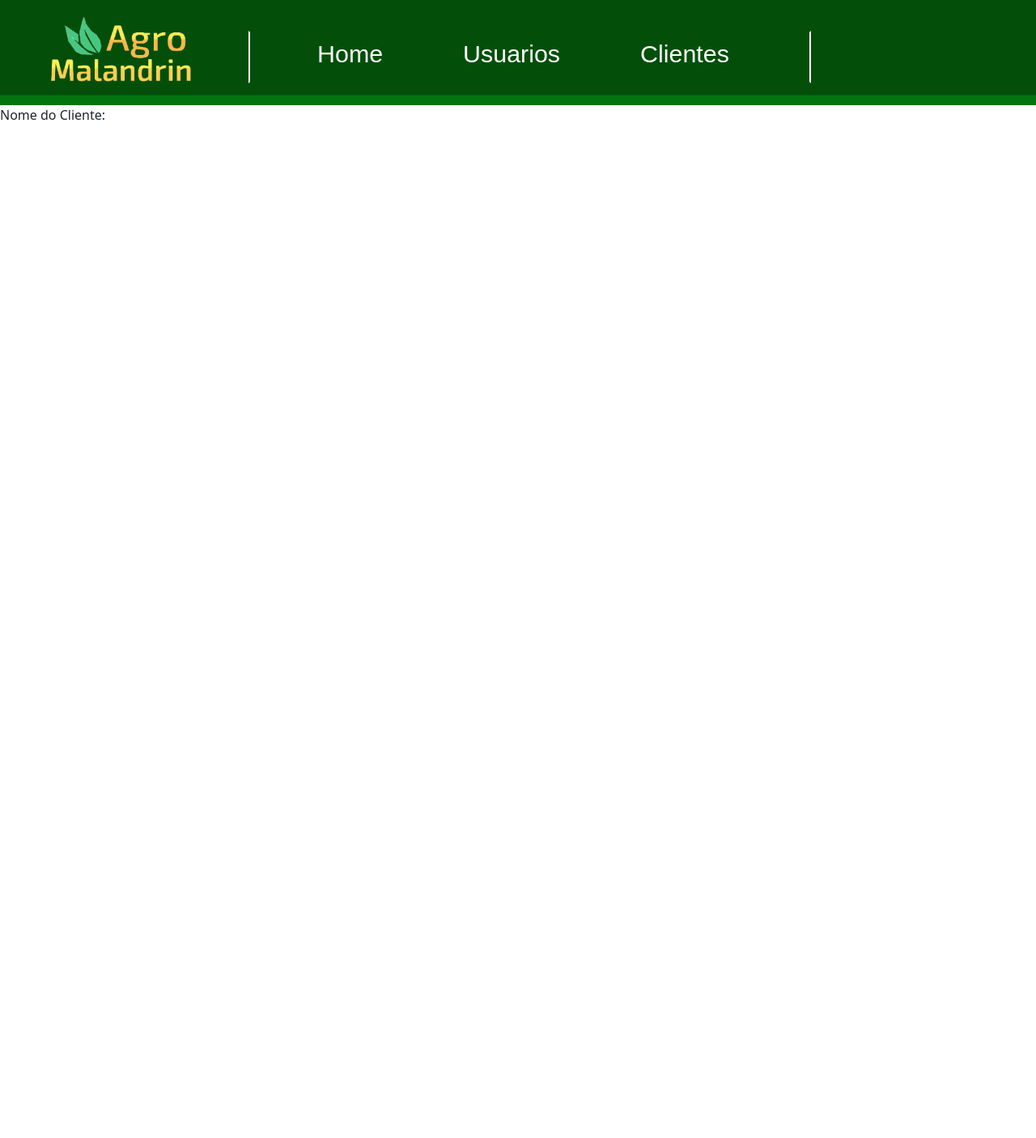
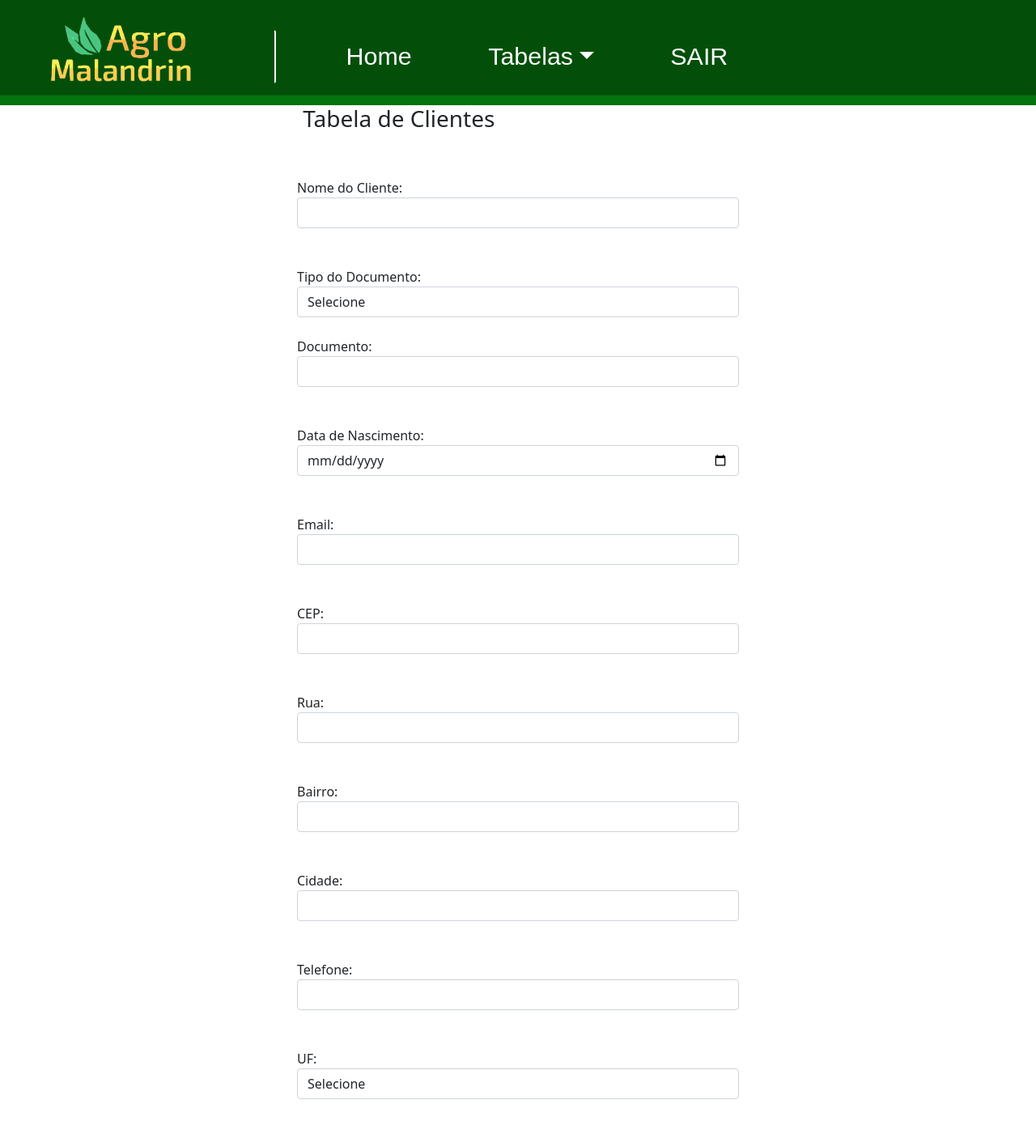
Before and after one commit to VictorH131/Projeto_AgroMalandrin_new, a PHP site: page /admin/clientes.php in a window 1280 px wide. Shown: the whole page at 81% size. Before the commit the page ends 148 px from the top, so only its background shows below. Run offline with PHP 8.4, Linux system fonts and the light colour scheme.

Commit message:
atualização do usuario, header admin, clientes

```diff
--- a/admin/clientes.php
+++ b/admin/clientes.php
@@ -12,10 +12,72 @@
 
     </head>
 <body>
-    <form action="clientes.php" method="POST">
-        <input type="hidden" name="id_cliente" value="<?= isset($_POST['id_cliente']) ? (int) $_POST['id_cliente'] : -1 ?>">
 
-            <label for="nome">Nome do Cliente:</label>
-    </form>
+<div class="container">
+        <div class="row">
+            <div class="col-md-6 mx-auto">
+
+                <div class="box">
+
+                    <h3><i class="glyphicon glyphicon-plus"></i>&nbsp;Tabela de Clientes</h3><br><br>
+
+                        <form action="" method="post">
+
+                            <input type="hidden" name="id_cliente" value="">
+
+                            <label for="nome">Nome do Cliente:</label><br>
+                            <input type="text" name="nome" value="" class="form-control"><br><br>
+
+                            <label for="tipo_do_documento">Tipo do Documento:</label><br>
+                                <select name="tipo_do_documento" required class="form-control">
+                                    <div class="tipo_documento">
+                                        <optgroup label="Documento">
+                                            <option value="invalido">Selecione</option>
+                                            <option value="cpf">CPF</option>
+                                            <option value="rg">RG</option>
+
+                                        </optgroup>
+                                    </div>
+                                </select><br>
+
+                            <label for="documento_cliente">Documento:</label><br>
+                            <input type="text" name="documento_cliente" value="" required class="form-control"> <br><br>
+
+                            <label for="data_nascimento">Data de Nascimento:</label><br>
+                            <input type="date" name="data_nascimento" value="" required class="form-control"><br><br>
+
+                            <label for="email_cliente">Email:</label><br>
+                            <input type="email" name="email_cliente" value="" required class="form-control"><br><br>
+
+                            <label for="cep">CEP:</label><br>
+                            <input type="text" name="cep" value="" required class="form-control"><br><br>
+
+                            <label for="rua">Rua:</label><br>
+                            <input type="text" name="rua" value="" required class="form-control"><br><br>
+
+                            <label for="bairro">Bairro:</label><br>
+                            <input type="text" name="bairro" value="" required class="form-control"><br><br>
+
+                            <label for="cidade">Cidade:</label><br>
+                            <input type="text" name="cidade" value="" required class="form-control"><br><br>
+
+                            <label for="telefone_cliente">Telefone:</label><br>
+                            <input type="text" name="telefone_cliente" value="" required class="form-control"><br><br>
+
+                            <label for="uf">UF:</label><br>
+                            <select name="uf" required class="form-control"><br>
+                                <option value="invalido">Selecione</option>
+                                <?php
+
+                                ?>
+                            </select>
+
+                            <br><br>
+
+                        </form>
+                </div>
+            </div>
+        </div>
+    </div>
 </body>
 </html>
--- a/admin/erros/anotações.txt
+++ b/admin/erros/anotações.txt
@@ -1 +1,5 @@
- -- anotações
+ -- Anotações
+
+    Criamos a pagina de usuario, botamos um formulario e tb uma tabela
+
+    No arquivo clientes.php, foi adicionado um formulario chamado Tabela de Clientes
--- a/admin/includes/header.php
+++ b/admin/includes/header.php
@@ -5,7 +5,7 @@
     <meta name="viewport" content="width=device-width, initial-scale=1.0">
 
     <!-- conectando com o css-->
-    <link href="../estilos/estilo2.css" rel="stylesheet" type="text/css">
+    <link href="parfum/estilo_adm.css" rel="stylesheet" type="text/css">
 
 
     <!-- colocando o icone da pagina-->
@@ -51,22 +51,36 @@
                     </div>
                     <!-- criando o nav -->
                     <div class="offcanvas-body" id="navbar">
-                        <ul class="navbar-nav justify-content-evenly  flex-grow-1 pe-3" id="itens-navbar">
+                    <ul class="" >
 
-                            <!-- links do nav -->
-                            <li class="nav-item">
-                                <a href="principal.php" id="nav" class="nav-link mx-lg-2"> <h1>Home</h1></a>
-                            </li>
 
-                            <li class="nav-item">
-                                <a href="usuarios.php" id="nav" class="nav-link mx-lg-2"> <h1>Usuarios</h1> </a>
-                            </li>
 
-                            <li class="nav-item">
-                                <a href="clientes.php" id="nav" class="nav-link mx-lg-2"> <h1>Clientes</h1> </a>
-                            </li>
 
-                        </ul>
+                    </ul>
+
+                    <ul class="navbar-nav justify-content-evenly  flex-grow-1 pe-3" id="itens-navbar">
+                        <li class="nav-item">
+                            <!-- home -->
+                            <a class="nav-link" aria-current="page" id="nav" href="principal.php">Home</a>
+                        </li>
+                        <li class="nav-item dropdown">
+                            <a class="nav-link dropdown-toggle" data-bs-toggle="dropdown" href="#" role="button"  id="nav"aria-expanded="false">Tabelas</a>
+                            <ul class="dropdown-menu" >
+                                <!-- links do nav -->
+                                <li><a href="usuarios.php"  class="dropdown-item" > <h1>Usuarios</h1> </a></li>
+                                <li><a href="clientes.php"  class="dropdown-item" > <h1>Clientes </h1> </a></li>
+                                <li><a class="dropdown-item" href="#">Another action</a></li>
+                                <li><a class="dropdown-item" href="#">Something else here</a></li>
+                                <li><hr class="dropdown-divider"></li>
+                                <li><a class="dropdown-item" href="#">Separated link</a></li>
+                            </ul>
+                        </li>
+                        <li class="nav-item">
+                            <!-- link de saida -->
+                            <a class="nav-link" id="nav" href="../includes/logoff">SAIR</a>
+                        </li>
+
+                    </ul>
 
 
                         <div class="d-flex " id="login">
--- /dev/null
+++ b/admin/parfum/estilo_adm.css
@@ -0,0 +1,137 @@
+@media(min-width: 992px){
+    #header #header-int{
+        /*cor do background*/
+        background: rgb(3,116,14);
+        background: linear-gradient(0deg, rgba(3,116,14,1)9%, rgba(3,79,10,1) 10%);
+        height: 130px;
+    }
+
+    #header img{
+        /* editando a localização da logo da agro */
+        margin-top: -15%;
+        margin-bottom: -7.5%;
+        margin-left: 20%;
+
+    }
+}
+
+@media(max-width: 991px){
+    #header #header-int{
+        /*cor do background*/
+        background: rgb(3,116,14);
+        background: linear-gradient(0deg, rgba(3,116,14,1) 11%, rgba(3,79,10,1) 12%);
+        height: 20%;
+    }
+
+    #header img{
+        /* editando a localização da logo da agro */
+        margin-top: -15%;
+        margin-bottom: -7.5%;
+        margin-left: 20%;
+
+    }
+}
+
+/*config navbar*/
+
+@media(min-width: 992px){
+
+    #header #navbar #nav{
+    /* definindo a cor e o tipo de fonte do texto dos links da navbar */
+        color: #fff;
+        font-family: arial;
+        font-size: 1.9em;
+    }
+
+
+    #header #navbar a h1{
+        /* definindo o tamanho do texto dos links da navbar */
+        font-size: 0.9em;
+    }
+
+    #itens-navbar{
+        /* editando o visual dos itens da navbar  */
+        margin-top: 1%;
+        margin-right: 8%;
+        margin-left: 9%;
+        border-top: 2px solid #034F0A;
+        border-bottom: 2px solid #034F0A;
+
+        border-left: 2px solid #ffffff;
+    }
+
+    #header #navbar #nav:hover{
+        /* colocando o brilhinho quando passa o mouse em cima */
+        color: #FFF086;
+    }
+
+
+    #header #login{
+        /*editando o visual do butão de login*/
+        font-size: 1.2em;
+        font-family: arial;
+        margin-top: 15px;
+        margin-right: 3%;
+        width: 150px;
+    }
+
+    #header #login #link {
+        /* tirando a decoração do link */
+        text-decoration: none;
+        color:#fff;
+    }
+
+    #header #login #link:hover{
+        /* colocando o brilhinho quando passa o mouse em cima */
+        color: #FFF086;
+    }
+
+    #pag_up{
+        /*dando um espaço do header para a pagina*/
+        margin-bottom: 8%;
+
+    }
+
+}
+
+@media(max-width: 991px){
+
+    #header #navbar #nav{
+        /* definindo a cor e o tipo de fonte do texto dos links da navbar */
+        color: #222;
+        font-family: arial;
+
+    }
+
+
+
+    #header #navbar a h1{
+        /* definindo o tamanho do texto dos links da navbar */
+        font-size: 0.9em;
+    }
+    #header #offcanvasNavbarLabel{
+        color: #888;
+    }
+    #header #navbar #nav:active, #header #login #link    {
+        /* colocando o brilhinho quando passa o mouse em cima */
+        color: #FFF086;
+    }
+
+    #header #login{
+        /*editando o visual do butão de login*/
+        font-size: 1.2em;
+        font-family: arial;
+        margin-top: 20%;
+    }
+
+    #header #login #link {
+        /* tirando a decoração do link */
+        text-decoration: none;
+        color: #222;
+
+    }
+
+    #pag_up{
+        margin-bottom: 8%;
+    }
+}
--- a/produtos.php
+++ b/produtos.php
@@ -26,7 +26,7 @@ include_once 'includes/header.php'
     </div>
 
 
-    <div class="container justify-content-evenly">
+    <div class="container d-flex justify-content-center">
             <div class="row"id="imagens">
                 <div class="col-md 4 col-sm-12" id="produto" >
                     <img id="img1" src="multimidia/produtos/caixa-de-ferramenta.png" class="rounded float-left, rounded" alt="Bota Masculina">
```
Also changed, not shown: admin/usuarios.php (+6 -4 lines), includes/logoff.php (renamed from includes/logout.php).
